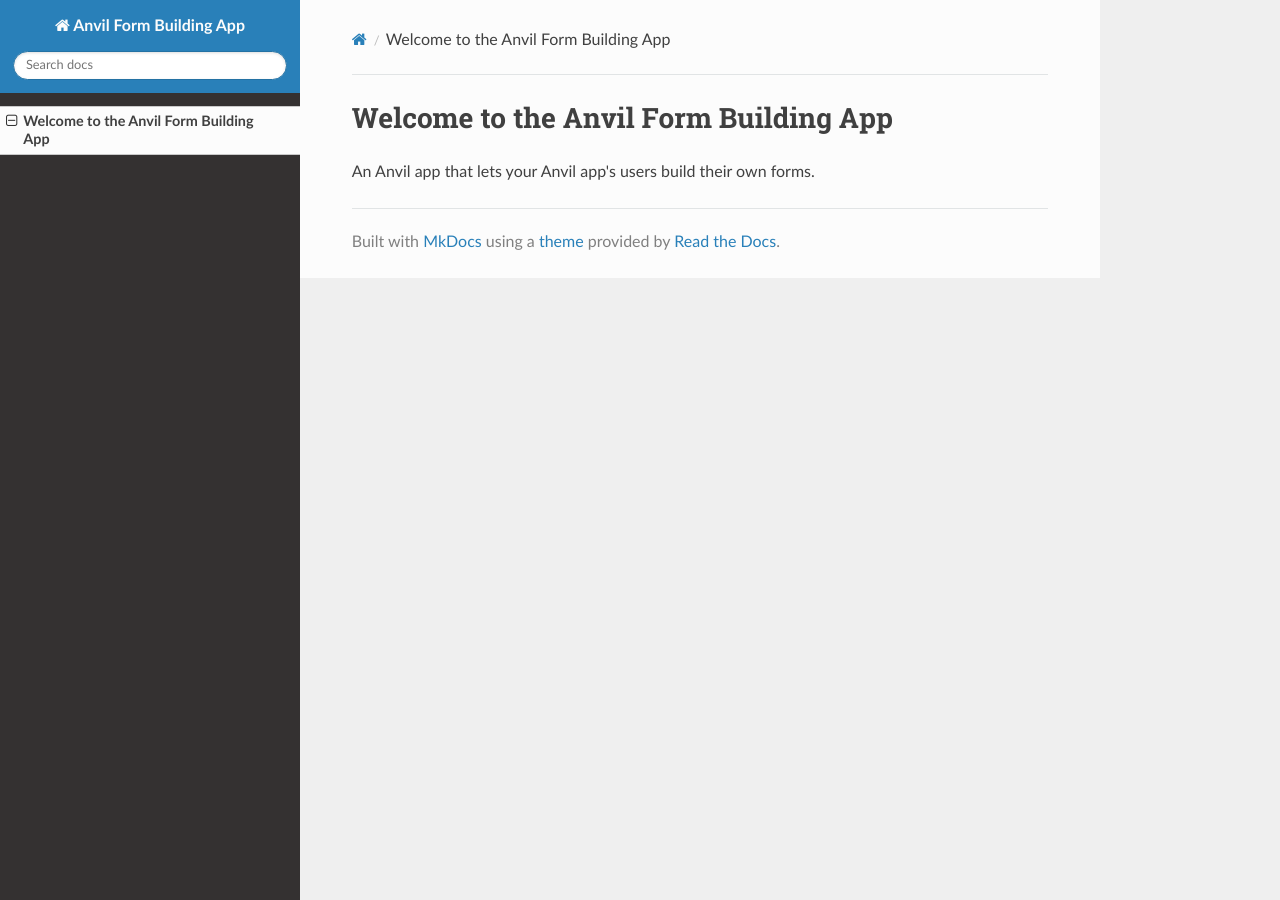
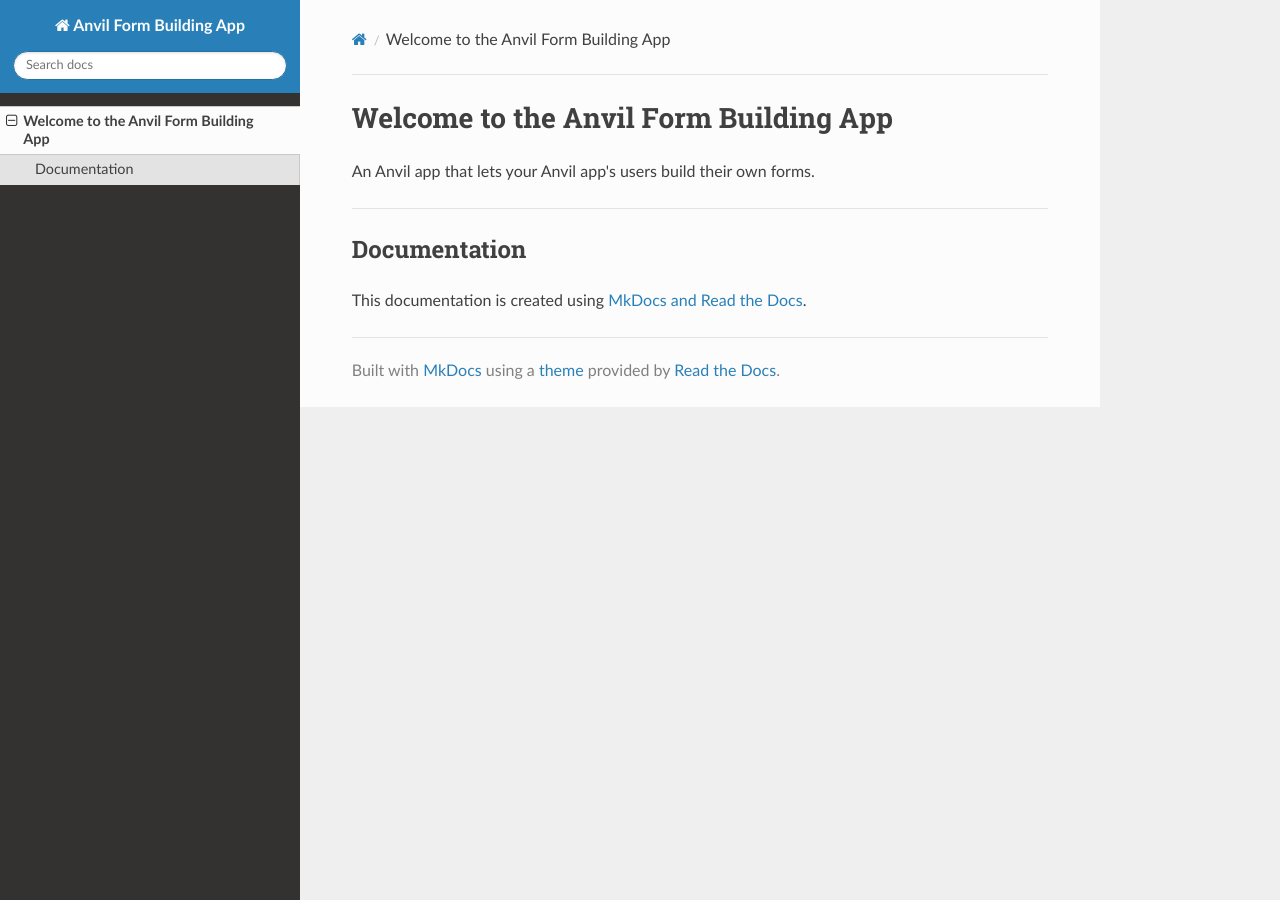
Before and after one commit to coding-with-ryan/anvil-form-builder-app, an MkDocs documentation site: the page built from docs/index.md, in a window 1280 px wide. Built offline with MkDocs 1.6.1, drawn with Linux system fonts in a browser that asks for light colours; nearby versions of some CDN libraries.

Commit message:
added quick note about the Read the Docs documentation

```diff
--- a/docs/index.md
+++ b/docs/index.md
@@ -1,3 +1,9 @@
 # Welcome to the Anvil Form Building App
 
 An Anvil app that lets your Anvil app's users build their own forms.
+
+---
+
+## Documentation
+
+This documentation is created using [MkDocs and Read the Docs](https://docs.readthedocs.io/en/latest/intro/getting-started-with-mkdocs.html).
```
